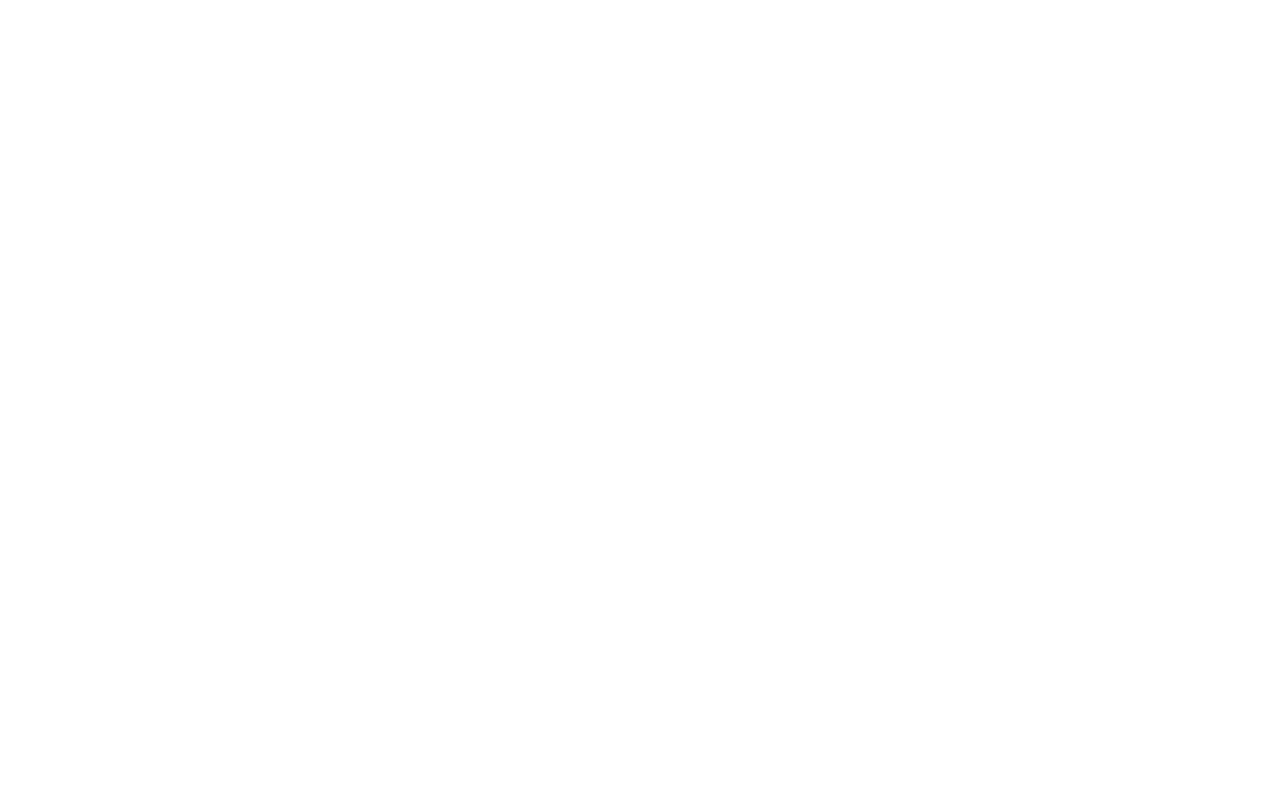
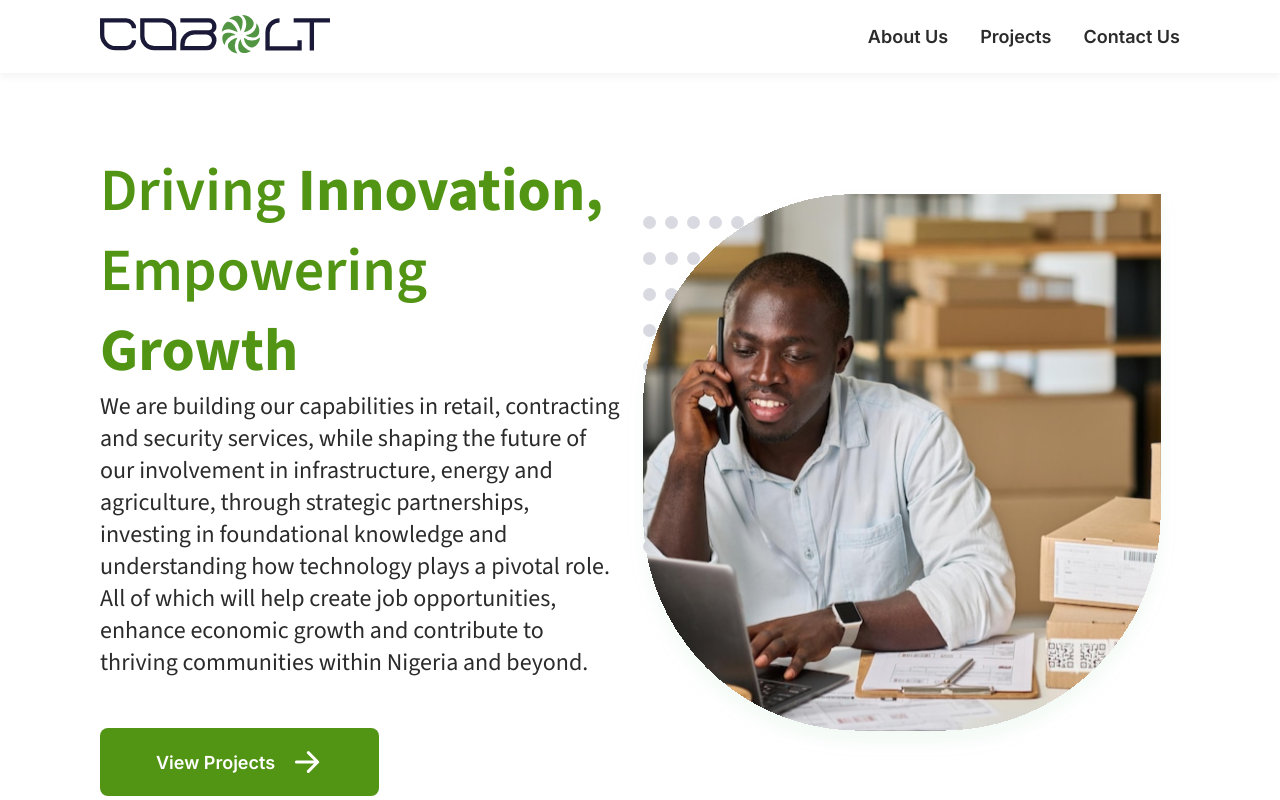
Before and after one commit to Uppist/Cobolt, a React (Vite) app: page / in a window 1280 px wide. Before the commit this address had no page. Shown: the top 800 px of the page. Built offline with nearby package versions, Linux system fonts and the light colour scheme; the HTML template or start-up script is replaced by a standard one.

Commit message:
adjustment

```diff
--- a/src/App.jsx
+++ b/src/App.jsx
@@ -11,7 +11,7 @@
     <>
       <HashRouter>
         <Routes>
-          <Route path='/Cobolt' element={<Aboutus />} />
+          <Route path='/' element={<Aboutus />} />
           <Route path='projects' element={<Project />} />
           <Route path='contact' element={<Contactus />} />
         </Routes>
```
